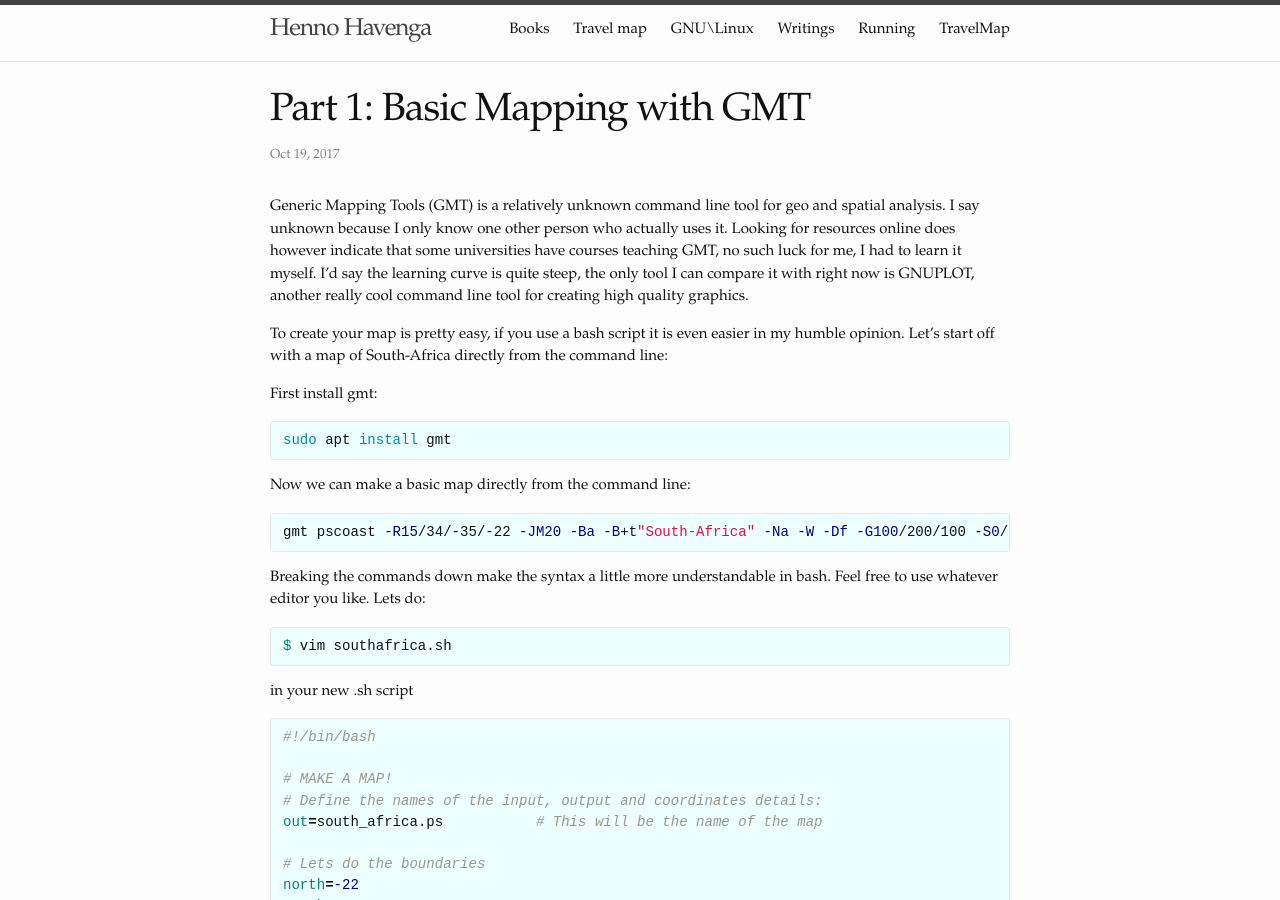
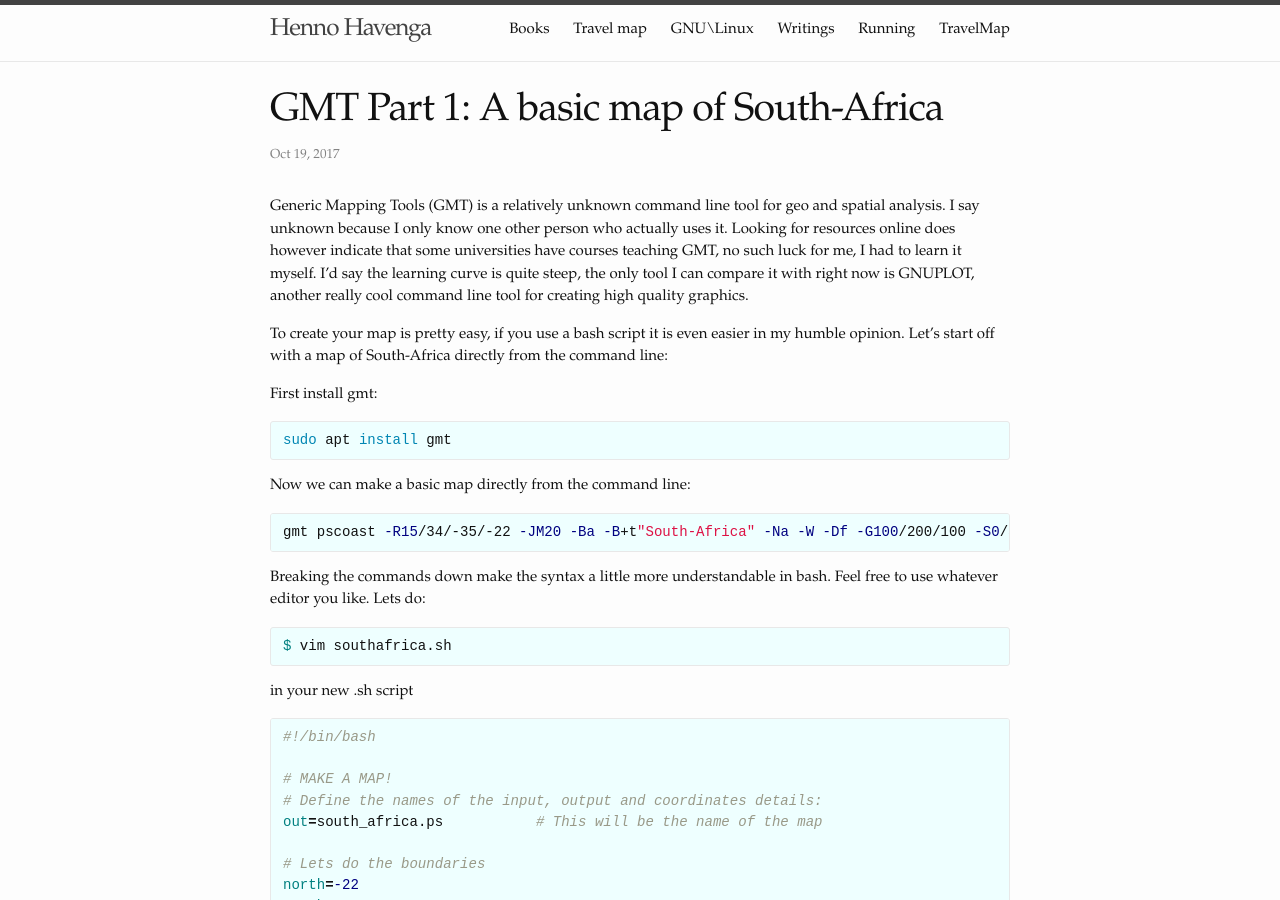
Before and after one commit to h-havenga/jekyll, a Jekyll site: the page built from _posts/2017-10-19-using-generic-mapping-tools.markdown, in a window 1280 px wide and 900 px high. Built offline with Jekyll 4.4.1, drawn with Linux system fonts in a browser that asks for light colours.

Commit message:
post_titles

```diff
--- a/_posts/2017-10-19-using-generic-mapping-tools.markdown
+++ b/_posts/2017-10-19-using-generic-mapping-tools.markdown
@@ -1,6 +1,6 @@
 ---
 layout: post
-title:  "Part 1: Basic Mapping with GMT"
+title:  "GMT Part 1: A basic map of South-Africa"
 date:   2017-10-19 10:00:29 +0200
 categories: maps data
 ---
--- a/_posts/2017-11-01-using-generic-mapping-tools_topo.markdown
+++ b/_posts/2017-11-01-using-generic-mapping-tools_topo.markdown
@@ -1,6 +1,6 @@
 ---
 layout: post
-title:  "Part 2: Topographical GMT Map"
+title:  "GMT Part 2: A topographical map of South-Africa"
 date:   2017-11-01 10:00:29 +0200
 categories: maps data
 ---
```
Also changed, not shown: 4 other files.
